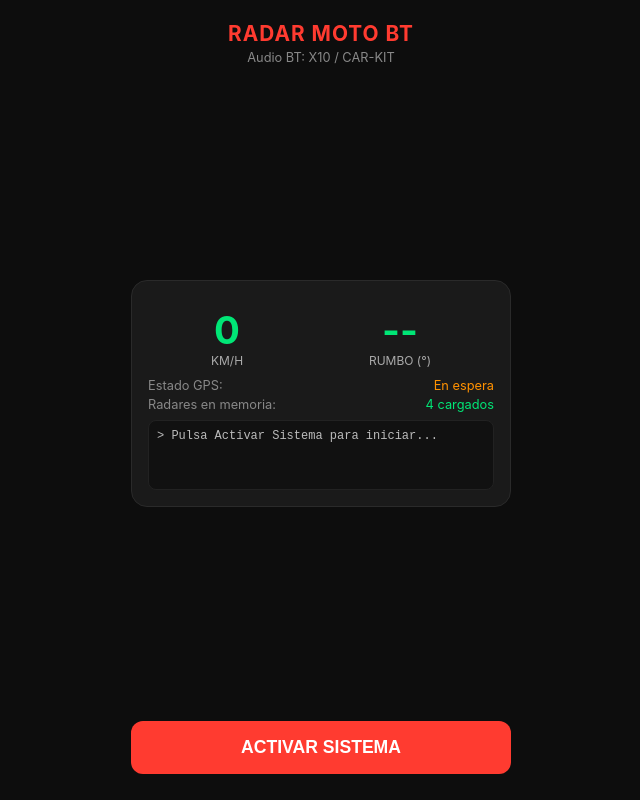
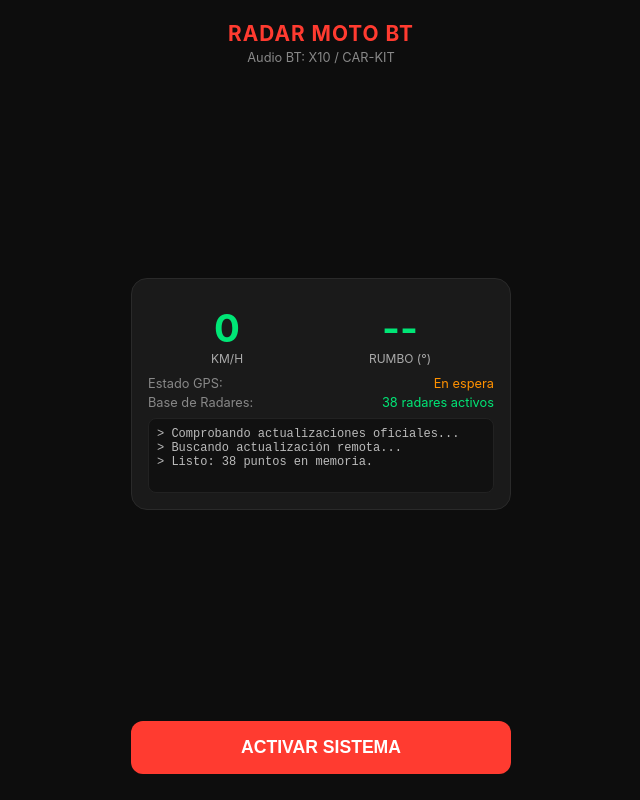
Before and after one commit to maestrobcn365-jpg/Radares-motoconnect, a plain HTML site: page index.html in a window 1280 px wide. Shown: the whole page, without its empty margins (319-959 px from the left). Drawn offline with Linux system fonts and the light colour scheme; no server answers.

Commit message:
index.html

```diff
--- a/index.html
+++ b/index.html
@@ -3,7 +3,7 @@
 <head>
   <meta charset="UTF-8">
   <meta name="viewport" content="width=device-width, initial-scale=1.0, user-scalable=no">
-  <title>Radar Moto BT - Aviso Completo</title>
+  <title>Radar Moto BT - Auto Sync</title>
   <style>
     * { box-sizing: border-box; margin: 0; padding: 0; }
     body {
@@ -20,7 +20,7 @@
     header { text-align: center; margin-top: 5px; }
     h1 { font-size: 1.3rem; color: #ff3b30; letter-spacing: 1px; }
 
-    /* TARJETA DE ALERTA DINÁMICA */
+    /* TARJETA DINÁMICA DE ALERTA */
     .alert-card {
       display: none;
       width: 100%;
@@ -65,10 +65,7 @@
       font-family: Arial, Helvetica, sans-serif;
     }
 
-    .radar-icon-box {
-      font-size: 3.2rem;
-    }
-
+    .radar-icon-box { font-size: 3.2rem; }
     .radar-info-title {
       font-size: 1.2rem;
       font-weight: bold;
@@ -98,20 +95,10 @@
       justify-content: space-around;
       margin: 10px 0;
     }
-    .metric {
-      display: flex;
-      flex-direction: column;
-    }
-    .metric .val {
-      font-size: 2.4rem;
-      font-weight: 700;
-      color: #00e676;
-    }
-    .metric .lbl {
-      font-size: 0.75rem;
-      color: #aaa;
-      text-transform: uppercase;
-    }
+    .metric { display: flex; flex-direction: column; }
+    .metric .val { font-size: 2.4rem; font-weight: 700; color: #00e676; }
+    .metric .lbl { font-size: 0.75rem; color: #aaa; text-transform: uppercase; }
+
     .status-row {
       font-size: 0.8rem;
       color: #888;
@@ -123,7 +110,7 @@
       background: #111;
       border: 1px solid #222;
       border-radius: 8px;
-      height: 70px;
+      height: 75px;
       padding: 8px;
       font-size: 0.75rem;
       color: #bbb;
@@ -146,10 +133,7 @@
       cursor: pointer;
       margin-bottom: 10px;
     }
-    .btn-action.active {
-      background: #333;
-      color: #888;
-    }
+    .btn-action.active { background: #333; color: #888; }
   </style>
 </head>
 <body>
@@ -159,19 +143,19 @@
     <span style="font-size: 0.8rem; color: #888;">Audio BT: X10 / CAR-KIT</span>
   </header>
 
-  <!-- PANEL DE AVISO VISUAL -->
+  <!-- RECUADRO DE ALERTA VISUAL -->
   <div class="alert-card" id="radarAlertCard">
     <div class="alert-top">
       <div class="radar-icon-box" id="alertIcon">📷</div>
       <div class="traffic-sign">
-        <span id="alertSpeedSign">50</span>
+        <span id="alertSpeedSign">--</span>
       </div>
     </div>
-    <div class="radar-info-title" id="alertTypeTitle">RADAR FIJO</div>
-    <div class="radar-info-dist" id="alertDistance">A 280 METROS</div>
+    <div class="radar-info-title" id="alertTypeTitle">RADAR</div>
+    <div class="radar-info-dist" id="alertDistance">A -- METROS</div>
   </div>
 
-  <!-- PANEL DE VELOCIDAD Y ESTADO -->
+  <!-- PANEL DE INSTRUMENTOS -->
   <div class="panel">
     <div class="metric-group">
       <div class="metric">
@@ -189,27 +173,61 @@
       <span id="gpsStatus" style="color: #ff9100;">En espera</span>
     </div>
     <div class="status-row">
-      <span>Radares en memoria:</span>
-      <span id="dbStatus" style="color: #00e676;">4 cargados</span>
+      <span>Base de Radares:</span>
+      <span id="dbStatus" style="color: #00e676;">Inicializando...</span>
     </div>
 
-    <div class="log-box" id="logBox">> Pulsa Activar Sistema para iniciar...</div>
+    <div class="log-box" id="logBox">> Comprobando actualizaciones oficiales...</div>
   </div>
 
   <button class="btn-action" id="mainBtn" onclick="toggleSistema()">ACTIVAR SISTEMA</button>
 
   <script>
-    // BASE DE DATOS DE PUNTOS DE CONTROL
-    const baseRadares = [
-      { id: "BCN-SEM-01", tipo: "semáforo", icone: "🚦", velMax: 50, lat: 41.4421, lon: 2.2285, rumbo: 135, distanciaAviso: 220 },
-      { id: "C31-FIJO-01", tipo: "fijo", icone: "📷", velMax: 80, lat: 41.4365, lon: 2.2351, rumbo: 45, distanciaAviso: 350 },
-      { id: "B20-TRAMO-01", tipo: "tramo", icone: "⏱️", velMax: 80, lat: 41.4602, lon: 2.2210, rumbo: 210, distanciaAviso: 400 },
-      { id: "A2-MOVIL-01", tipo: "móvil habitual", icone: "🚗", velMax: 100, lat: 41.5350, lon: 1.8480, rumbo: 265, distanciaAviso: 450 }
+    // 1. BASE BASE LOCAL (Disponible siempre offline)
+    const baseLocalPrecargada = [
+      {"id":"BCN-RO-01","tipo":"fijo","icone":"📷","velMax":60,"lat":41.4398,"lon":2.1985,"rumbo":135,"distanciaAviso":350},
+      {"id":"BCN-RO-02","tipo":"fijo","icone":"📷","velMax":60,"lat":41.4112,"lon":2.1450,"rumbo":220,"distanciaAviso":350},
+      {"id":"BCN-RL-01","tipo":"fijo","icone":"📷","velMax":80,"lat":41.3980,"lon":2.2030,"rumbo":40,"distanciaAviso":350},
+      {"id":"BCN-RL-02","tipo":"fijo","icone":"📷","velMax":80,"lat":41.4250,"lon":2.2215,"rumbo":220,"distanciaAviso":350},
+      {"id":"BCN-SEM-ARAG","tipo":"semáforo","icone":"🚦","velMax":50,"lat":41.3912,"lon":2.1645,"rumbo":50,"distanciaAviso":200},
+      {"id":"BCN-SEM-DIAG","tipo":"semáforo","icone":"🚦","velMax":50,"lat":41.3880,"lon":2.1290,"rumbo":70,"distanciaAviso":200},
+      {"id":"BCN-SEM-GRAN","tipo":"semáforo","icone":"🚦","velMax":50,"lat":41.4050,"lon":2.1890,"rumbo":45,"distanciaAviso":200},
+      {"id":"BDN-SEM-MAR","tipo":"semáforo","icone":"🚦","velMax":50,"lat":41.4450,"lon":2.2380,"rumbo":130,"distanciaAviso":200},
+      {"id":"BDN-C31-01","tipo":"fijo","icone":"📷","velMax":80,"lat":41.4485,"lon":2.2450,"rumbo":45,"distanciaAviso":350},
+      {"id":"BDN-C31-02","tipo":"fijo","icone":"📷","velMax":80,"lat":41.4420,"lon":2.2310,"rumbo":225,"distanciaAviso":350},
+      {"id":"B20-TR-INI","tipo":"tramo","icone":"⏱️","velMax":80,"lat":41.4610,"lon":2.2230,"rumbo":215,"distanciaAviso":400},
+      {"id":"B20-TR-FIN","tipo":"tramo","icone":"⏱️","velMax":80,"lat":41.4430,"lon":2.1950,"rumbo":215,"distanciaAviso":400},
+      {"id":"C58-MONT-01","tipo":"fijo","icone":"📷","velMax":90,"lat":41.4920,"lon":2.1680,"rumbo":330,"distanciaAviso":400},
+      {"id":"C58-SAB-02","tipo":"fijo","icone":"📷","velMax":100,"lat":41.5310,"lon":2.1150,"rumbo":150,"distanciaAviso":400},
+      {"id":"C16-VALLV-01","tipo":"fijo","icone":"📷","velMax":80,"lat":41.4150,"lon":2.0980,"rumbo":310,"distanciaAviso":350},
+      {"id":"C16-TERR-02","tipo":"fijo","icone":"📷","velMax":90,"lat":41.5620,"lon":2.0150,"rumbo":18,"distanciaAviso":400},
+      {"id":"C32-SIT-TR1","tipo":"tramo","icone":"⏱️","velMax":90,"lat":41.2480,"lon":1.8420,"rumbo":240,"distanciaAviso":400},
+      {"id":"C32-CAST-01","tipo":"fijo","icone":"📷","velMax":100,"lat":41.2720,"lon":1.9920,"rumbo":65,"distanciaAviso":400},
+      {"id":"C32-MAT-01","tipo":"fijo","icone":"📷","velMax":100,"lat":41.5450,"lon":2.4280,"rumbo":50,"distanciaAviso":400},
+      {"id":"C31-AERO-01","tipo":"fijo","icone":"📷","velMax":80,"lat":41.3120,"lon":2.0650,"rumbo":235,"distanciaAviso":350},
+      {"id":"C31-GAV-02","tipo":"fijo","icone":"📷","velMax":80,"lat":41.2850,"lon":2.0150,"rumbo":55,"distanciaAviso":350},
+      {"id":"A2-CORB-01","tipo":"fijo","icone":"📷","velMax":100,"lat":41.4380,"lon":1.9720,"rumbo":290,"distanciaAviso":400},
+      {"id":"A2-MART-02","tipo":"fijo","icone":"📷","velMax":100,"lat":41.4810,"lon":1.9180,"rumbo":110,"distanciaAviso":400},
+      {"id":"A2-ABR-03","tipo":"fijo","icone":"📷","velMax":100,"lat":41.5180,"lon":1.8950,"rumbo":295,"distanciaAviso":400},
+      {"id":"A2-COLL-TR1","tipo":"tramo","icone":"⏱️","velMax":80,"lat":41.5720,"lon":1.8310,"rumbo":275,"distanciaAviso":450},
+      {"id":"A2-BRUC-01","tipo":"fijo","icone":"📷","velMax":100,"lat":41.5830,"lon":1.7780,"rumbo":260,"distanciaAviso":400},
+      {"id":"A2-IGUA-01","tipo":"fijo","icone":"📷","velMax":100,"lat":41.5920,"lon":1.6520,"rumbo":90,"distanciaAviso":400},
+      {"id":"C55-MONTS-01","tipo":"fijo","icone":"📷","velMax":90,"lat":41.6110,"lon":1.8620,"rumbo":345,"distanciaAviso":400},
+      {"id":"C55-COLL-MOV","tipo":"móvil habitual","icone":"🚗","velMax":90,"lat":41.5820,"lon":1.8750,"rumbo":165,"distanciaAviso":450},
+      {"id":"B224-PIERA-MOV","tipo":"móvil habitual","icone":"🚗","velMax":60,"lat":41.5215,"lon":1.7580,"rumbo":85,"distanciaAviso":350},
+      {"id":"B224-MASQ-MOV","tipo":"móvil habitual","icone":"🚗","velMax":90,"lat":41.4980,"lon":1.8150,"rumbo":270,"distanciaAviso":400},
+      {"id":"AP7-SANTC-01","tipo":"fijo","icone":"📷","velMax":120,"lat":41.4880,"lon":2.0520,"rumbo":225,"distanciaAviso":500},
+      {"id":"AP7-MOLLET-02","tipo":"fijo","icone":"📷","velMax":120,"lat":41.5380,"lon":2.2080,"rumbo":45,"distanciaAviso":500},
+      {"id":"AP7-GELIDA-03","tipo":"fijo","icone":"📷","velMax":120,"lat":41.4410,"lon":1.8820,"rumbo":230,"distanciaAviso":500},
+      {"id":"C17-PARETS-01","tipo":"fijo","icone":"📷","velMax":80,"lat":41.5620,"lon":2.2350,"rumbo":15,"distanciaAviso":400},
+      {"id":"C17-VIC-02","tipo":"fijo","icone":"📷","velMax":100,"lat":41.9120,"lon":2.2480,"rumbo":195,"distanciaAviso":450},
+      {"id":"N340-VALLIR-01","tipo":"fijo","icone":"📷","velMax":60,"lat":41.3850,"lon":1.9520,"rumbo":260,"distanciaAviso":350},
+      {"id":"N340-VILLAF-02","tipo":"fijo","icone":"📷","velMax":80,"lat":41.3390,"lon":1.7120,"rumbo":80,"distanciaAviso":400}
     ];
 
+    let baseRadares = [];
     let watchId = null;
     let wakeLock = null;
-    // Registro de etapas de voz por cada radar para no repetir avisos
     const avisosPorVoz = {};
     const TOLERANCIA_RUMBO = 45;
 
@@ -227,6 +245,47 @@
         voz.rate = 1.1;
         window.speechSynthesis.speak(voz);
       }
+    }
+
+    // 2. MOTOR DE ACTUALIZACIÓN AUTOMÁTICA OFFLINE/ONLINE
+    async function sincronizarBaseRadares() {
+      // Paso A: Cargar lo guardado previamente en el móvil
+      const memoria = localStorage.getItem("radares_moto_cache");
+      if (memoria) {
+        try {
+          baseRadares = JSON.parse(memoria);
+          document.getElementById("dbStatus").innerText = `${baseRadares.length} radares (memoria)`;
+        } catch(e) {}
+      }
+
+      if (!baseRadares || baseRadares.length === 0) {
+        baseRadares = [...baseLocalPrecargada];
+        document.getElementById("dbStatus").innerText = `${baseRadares.length} radares (base)`;
+      }
+
+      // Paso B: Comprobar fuentes remotas y actualizar automáticamente
+      try {
+        log("Buscando actualización remota...");
+        // Consulta directa al repositorio en segundo plano sin bloquear
+        const res = await fetch("radares.json?nocache=" + Date.now(), { cache: "no-store" });
+        if (res.ok) {
+          const remotos = await res.json();
+          if (Array.isArray(remotos) && remotos.length > 0) {
+            baseRadares = remotos;
+            localStorage.setItem("radares_moto_cache", JSON.stringify(remotos));
+            document.getElementById("dbStatus").innerText = `${baseRadares.length} radares (al día)`;
+            log(`Base actualizada con éxito: ${baseRadares.length} radares.`);
+            return;
+          }
+        }
+      } catch (err) {
+        // Sin cobertura o sin archivo remoto: usa el almacenamiento local sin fallar
+      }
+
+      // Si no hay archivo remoto, guardamos la base amplia local
+      localStorage.setItem("radares_moto_cache", JSON.stringify(baseRadares));
+      document.getElementById("dbStatus").innerText = `${baseRadares.length} radares activos`;
+      log(`Listo: ${baseRadares.length} puntos en memoria.`);
     }
 
     function calcularDistancia(lat1, lon1, lat2, lon2) {
@@ -259,7 +318,7 @@
       document.getElementById("radarAlertCard").style.display = "none";
     }
 
-    // GESTOR DE AVISOS POR VOZ ESCALONADOS
+    // GESTIÓN DE AVISOS ESCALONADOS (300m -> 150m -> Fin)
     function gestionarVozEscalonada(radar, dist) {
       if (!avisosPorVoz[radar.id]) {
         avisosPorVoz[radar.id] = { fase300: false, fase150: false, faseFin: false };
@@ -267,22 +326,19 @@
 
       const estado = avisosPorVoz[radar.id];
 
-      // 1. Primer aviso: entrada al rango (aprox 300 metros)
       if (dist <= 320 && dist > 180 && !estado.fase300) {
         estado.fase300 = true;
-        log(`VOZ: Radar ${radar.tipo} a 300m (Límite ${radar.velMax})`);
+        log(`VOZ: ${radar.tipo.toUpperCase()} a 300m (${radar.velMax})`);
         locucion(`Atención, radar ${radar.tipo} a trescientos metros, límite ${radar.velMax}`);
       }
-      // 2. Segundo aviso intermedio: confirmación de distancia
       else if (dist <= 170 && dist > 70 && !estado.fase150) {
         estado.fase150 = true;
         log(`VOZ: A 150 metros`);
         locucion(`A ciento cincuenta metros`);
       }
-      // 3. Tercer aviso: radar superado o punto rebasado
       else if (dist <= 45 && !estado.faseFin) {
         estado.faseFin = true;
-        log(`VOZ: Punto de control`);
+        log(`VOZ: Superado`);
         locucion(`Punto de control`);
       }
     }
@@ -304,25 +360,18 @@
 
       baseRadares.forEach(radar => {
         const dist = calcularDistancia(lat, lon, radar.lat, radar.lon);
-        const radioAviso = radar.distanciaAviso || 300;
+        const radioAviso = radar.distanciaAviso || 350;
 
         if (dist <= radioAviso) {
           if (coincideSentido(rumbo, radar.rumbo)) {
-            // Guardamos el radar más cercano para actualizar el panel visual
             if (dist < distanciaMinima) {
               distanciaMinima = dist;
               radarActivo = radar;
             }
-
-            // Evaluar avisos escalonados por audio
             gestionarVozEscalonada(radar, dist);
           }
-        }
-        // Si nos alejamos más allá del radio, reseteamos las etapas de voz
-        else if (dist > radioAviso * 1.6) {
-          if (avisosPorVoz[radar.id]) {
-            delete avisosPorVoz[radar.id];
-          }
+        } else if (dist > radioAviso * 1.6) {
+          if (avisosPorVoz[radar.id]) delete avisosPorVoz[radar.id];
         }
       });
 
@@ -362,6 +411,8 @@
         locucion("Sistema detenido.");
       }
     }
+
+    window.addEventListener("DOMContentLoaded", sincronizarBaseRadares);
   </script>
 </body>
 </html>
```
